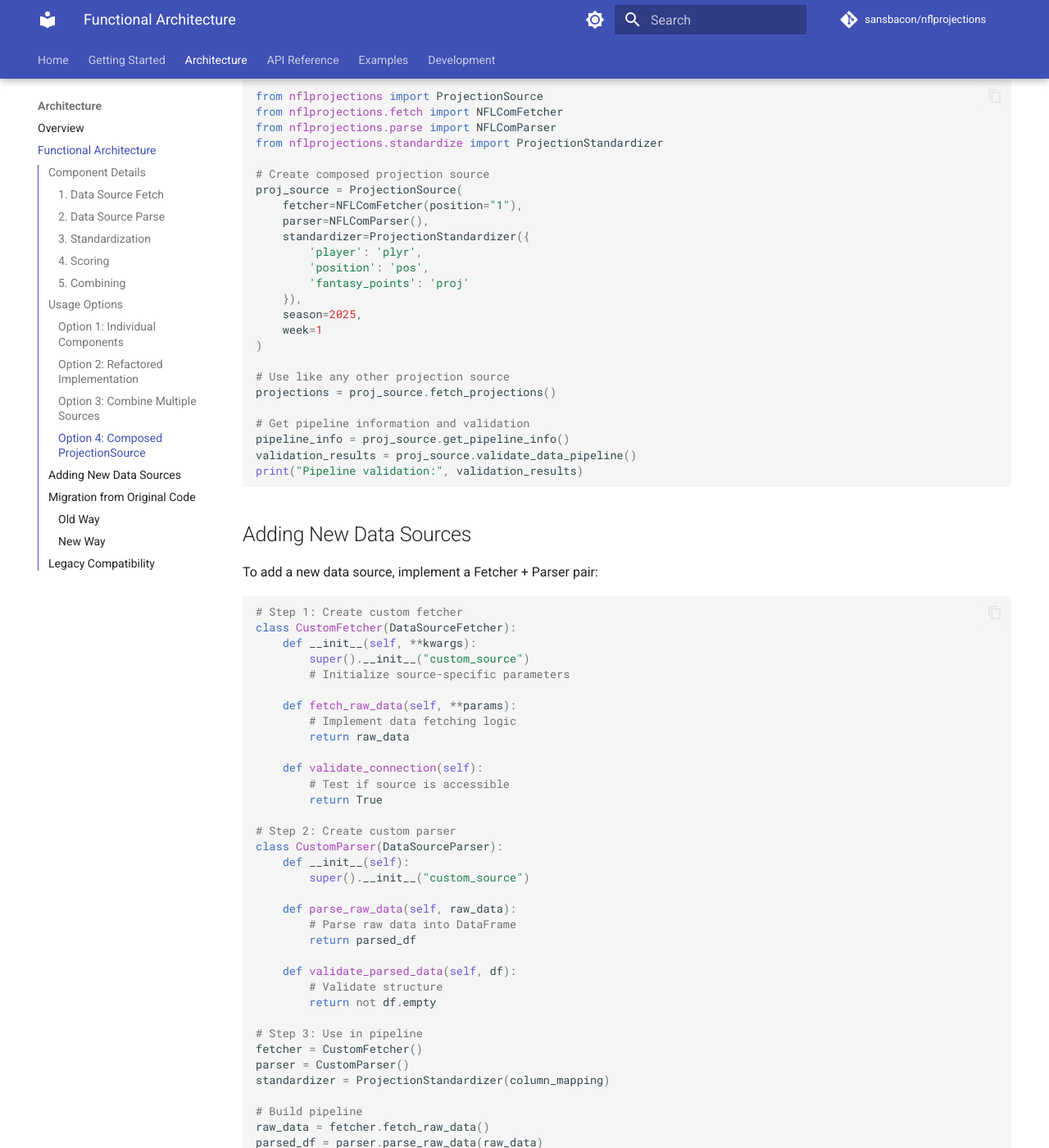
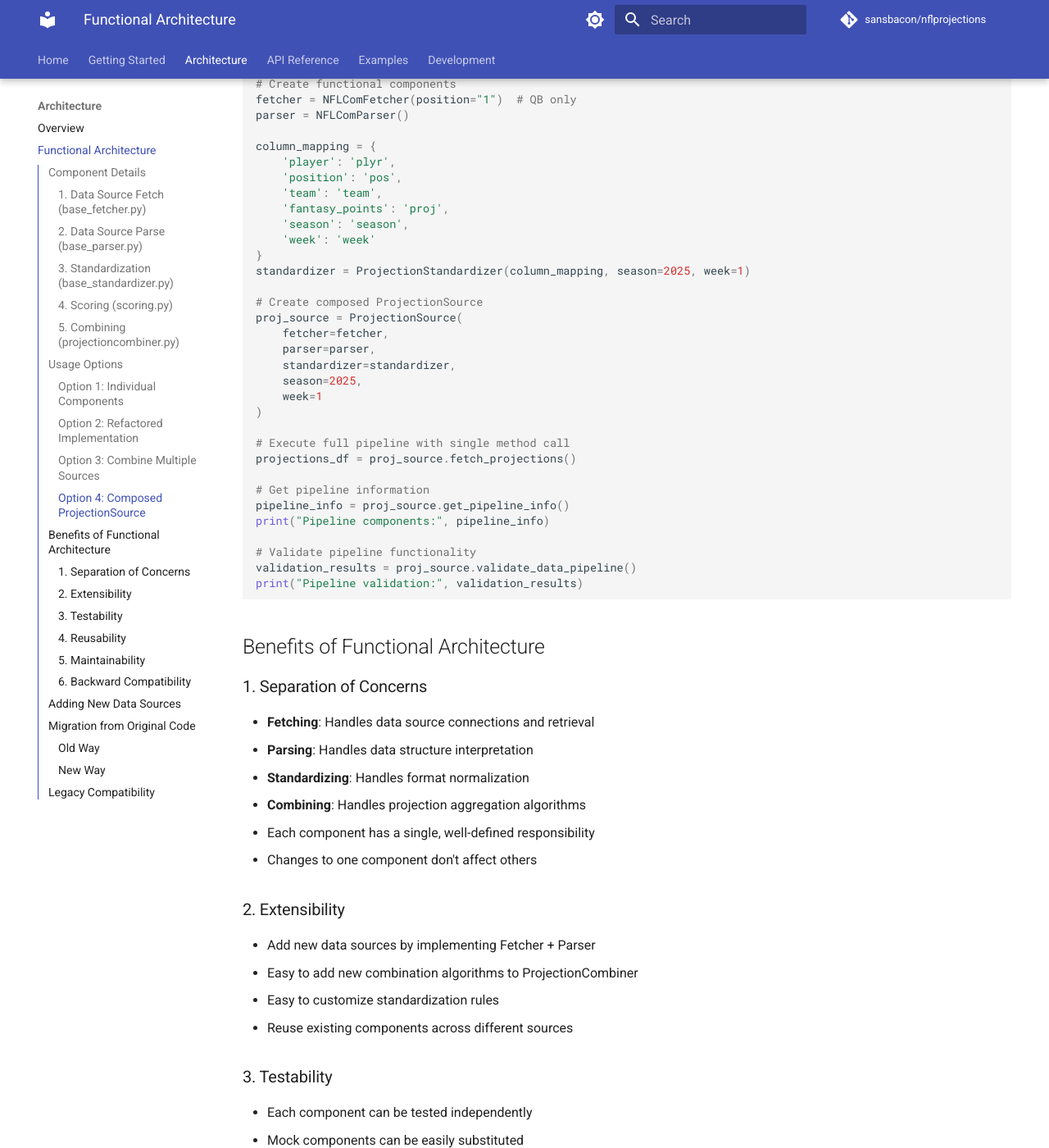
Before and after one commit to sansbacon/nflprojections, an MkDocs documentation site: the page built from docs/architecture/functional.md, in a window 1280 px wide and 1400 px high, scrolled down 4365 px. Shown: the whole window at 82% size. Built offline with MkDocs 1.6.1 and Material for MkDocs 9.7.7, drawn with Linux system fonts in a browser that asks for light colours; comment, search, counter and statistics services are not loaded; some of the changed text lies outside the part shown.

Commit message:
Update functional architecture documentation with demo content
Co-authored-by: sansbacon <2755657+sansbacon@users.noreply.github.com>

````diff
--- a/docs/architecture/functional.md
+++ b/docs/architecture/functional.md
@@ -1,10 +1,10 @@
 # Functional Architecture
 
-The NFLProjections package uses a functional architecture with clear separation of concerns. This page provides detailed implementation guidance for each component.
+The NFLProjections package uses a functional architecture with clear separation of concerns. This design provides modularity, testability, and extensibility through well-defined component interfaces.
 
 ## Component Details
 
-### 1. Data Source Fetch
+### 1. Data Source Fetch (`base_fetcher.py`)
 
 **Purpose**: Handles retrieving raw data from different sources (web APIs, files, databases)
 
@@ -19,13 +19,13 @@ The NFLProjections package uses a functional architecture with clear separation
 
 **Example Usage**:
 ```python
-from nflprojections.fetch import NFLComFetcher
+from nflprojections import NFLComFetcher
 
 fetcher = NFLComFetcher(position="1")  # QB only
 raw_html = fetcher.fetch_raw_data(season=2025)
 ```
 
-### 2. Data Source Parse
+### 2. Data Source Parse (`base_parser.py`)
 
 **Purpose**: Handles parsing raw data into structured DataFrames
 
@@ -41,13 +41,13 @@ raw_html = fetcher.fetch_raw_data(season=2025)
 
 **Example Usage**:
 ```python
-from nflprojections.parse import NFLComParser
+from nflprojections import NFLComParser
 
 parser = NFLComParser()
 df = parser.parse_raw_data(raw_html)
 ```
 
-### 3. Standardization
+### 3. Standardization (`base_standardizer.py`)
 
 **Purpose**: Handles converting parsed data to common format across all sources
 
@@ -63,7 +63,7 @@ df = parser.parse_raw_data(raw_html)
 
 **Example Usage**:
 ```python
-from nflprojections.standardize import ProjectionStandardizer
+from nflprojections import ProjectionStandardizer
 
 column_mapping = {
     'player': 'plyr',
@@ -78,7 +78,7 @@ standardizer = ProjectionStandardizer(column_mapping, season=2025, week=1)
 standardized_df = standardizer.standardize(parsed_df)
 ```
 
-### 4. Scoring
+### 4. Scoring (`scoring.py`)
 
 **Purpose**: Handles applying fantasy scoring rules to statistical data
 
@@ -88,51 +88,50 @@ standardized_df = standardizer.standardize(parsed_df)
 
 **Example Usage**:
 ```python
-from nflprojections.scoring import StandardScoring, PPRScoring
+from nflprojections.scoring import Scorer
+from nflprojections.scoring_formats import StandardScoring
 
-# Standard scoring
-standard = StandardScoring()
-points = standard.calculate_points({
-    'passing_yards': 300,
-    'passing_tds': 2,
-    'rushing_yards': 50,
-    'rushing_tds': 1
-})
-
-# PPR scoring
-ppr = PPRScoring()
-ppr_points = ppr.calculate_points({
-    'receptions': 8,
-    'receiving_yards': 120,
-    'receiving_tds': 1
+scorer = Scorer(StandardScoring())
+fantasy_points = scorer.calculate_fantasy_points({
+    'pass_yd': 300,
+    'pass_td': 2,
+    'rush_yd': 50
 })
 ```
 
-### 5. Combining
+### 5. Combining (`projectioncombiner.py`)
 
-**Purpose**: Handles aggregating projections using various algorithms
+**Purpose**: Handles combining projections from multiple sources using various algorithms
 
 **Classes**:
-- `ProjectionCombiner`: Main combination engine
+- `ProjectionCombiner`: Main combiner class
 - `CombinationMethod`: Enum of available methods
+
+**Available Methods**:
+- `AVERAGE`: Simple average of all sources
+- `WEIGHTED_AVERAGE`: Weighted average with custom weights
+- `MEDIAN`: Median value across sources
+- `DROP_HIGH_LOW`: Average after removing highest and lowest
+- `CONFIDENCE_BANDS`: Average with confidence intervals
 
 **Example Usage**:
 ```python
-from nflprojections.combine import ProjectionCombiner, CombinationMethod
+from nflprojections import ProjectionCombiner, CombinationMethod
 
 combiner = ProjectionCombiner()
 
-# Average multiple projections
-combined = combiner.combine(
-    projections_list=[proj1, proj2, proj3],
+# Simple average
+combined = combiner.combine_projections(
+    [source1_df, source2_df, source3_df],
     method=CombinationMethod.AVERAGE
 )
 
-# Weighted average with custom weights
-weighted = combiner.combine(
-    projections_list=[proj1, proj2, proj3],
+# Weighted average
+weights = {'source_0': 0.5, 'source_1': 0.3, 'source_2': 0.2}
+combined = combiner.combine_projections(
+    [source1_df, source2_df, source3_df],
     method=CombinationMethod.WEIGHTED_AVERAGE,
-    weights=[0.5, 0.3, 0.2]
+    weights=weights
 )
 ```
 
@@ -143,9 +142,7 @@ weighted = combiner.combine(
 Use components separately for maximum control:
 
 ```python
-from nflprojections.fetch import NFLComFetcher
-from nflprojections.parse import NFLComParser
-from nflprojections.standardize import ProjectionStandardizer
+from nflprojections import NFLComFetcher, NFLComParser, ProjectionStandardizer
 
 # Step 1: Fetch
 fetcher = NFLComFetcher(position="1", stat_category="projectedStats")
@@ -217,74 +214,120 @@ print(f"Combined {len(combined_projections)} player projections")
 
 ### Option 4: Composed ProjectionSource
 
-Use the flexible ProjectionSource for custom pipelines:
+The `ProjectionSource` class now supports composition of functional components, providing a unified interface for the entire pipeline:
 
 ```python
 from nflprojections import ProjectionSource
-from nflprojections.fetch import NFLComFetcher
-from nflprojections.parse import NFLComParser
-from nflprojections.standardize import ProjectionStandardizer
+from nflprojections import NFLComFetcher, NFLComParser, ProjectionStandardizer
 
-# Create composed projection source
+# Create functional components
+fetcher = NFLComFetcher(position="1")  # QB only
+parser = NFLComParser()
+
+column_mapping = {
+    'player': 'plyr',
+    'position': 'pos',
+    'team': 'team',
+    'fantasy_points': 'proj',
+    'season': 'season',
+    'week': 'week'
+}
+standardizer = ProjectionStandardizer(column_mapping, season=2025, week=1)
+
+# Create composed ProjectionSource
 proj_source = ProjectionSource(
-    fetcher=NFLComFetcher(position="1"),
-    parser=NFLComParser(),
-    standardizer=ProjectionStandardizer({
-        'player': 'plyr',
-        'position': 'pos',
-        'fantasy_points': 'proj'
-    }),
+    fetcher=fetcher,
+    parser=parser,
+    standardizer=standardizer,
     season=2025,
     week=1
 )
 
-# Use like any other projection source
-projections = proj_source.fetch_projections()
+# Execute full pipeline with single method call
+projections_df = proj_source.fetch_projections()
 
-# Get pipeline information and validation
+# Get pipeline information
 pipeline_info = proj_source.get_pipeline_info()
+print("Pipeline components:", pipeline_info)
+
+# Validate pipeline functionality
 validation_results = proj_source.validate_data_pipeline()
 print("Pipeline validation:", validation_results)
 ```
+
+## Benefits of Functional Architecture
+
+### 1. Separation of Concerns
+- **Fetching**: Handles data source connections and retrieval
+- **Parsing**: Handles data structure interpretation
+- **Standardizing**: Handles format normalization
+- **Combining**: Handles projection aggregation algorithms
+- Each component has a single, well-defined responsibility
+- Changes to one component don't affect others
+
+### 2. Extensibility
+- Add new data sources by implementing Fetcher + Parser
+- Easy to add new combination algorithms to ProjectionCombiner
+- Easy to customize standardization rules
+- Reuse existing components across different sources
+
+### 3. Testability
+- Each component can be tested independently
+- Mock components can be easily substituted
+- Pipeline validation at each step
+- Clear interfaces make it easy to understand relationships
+
+### 4. Reusability
+- Fetchers can be reused across different parsers
+- Standardizers can be reused across different sources
+- Combiners work with any standardized projection data
+- Components compose together flexibly
+
+### 5. Maintainability
+- Clear interfaces make relationships explicit
+- Configuration is centralized and explicit
+- Easier to debug problems in isolated components
+- Changes to one component don't affect others
+
+### 6. Backward Compatibility
+- Existing code continues to work without changes
+- Migration path available for new functionality
+- No breaking changes to existing APIs
+- Legacy ProjectionSource class maintains full compatibility
 
 ## Adding New Data Sources
 
 To add a new data source, implement a Fetcher + Parser pair:
 
 ```python
-# Step 1: Create custom fetcher
-class CustomFetcher(DataSourceFetcher):
-    def __init__(self, **kwargs):
-        super().__init__("custom_source")
-        # Initialize source-specific parameters
+from nflprojections import WebDataFetcher, HTMLTableParser
+
+class MySourceFetcher(WebDataFetcher):
+    def __init__(self):
+        super().__init__("my_source", "https://my-api.com/data")
 
     def fetch_raw_data(self, **params):
-        # Implement data fetching logic
-        return raw_data
+        # Custom fetching logic
+        return super().fetch_raw_data(**params)
 
-    def validate_connection(self):
-        # Test if source is accessible
-        return True
-
-# Step 2: Create custom parser
-class CustomParser(DataSourceParser):
-    def __init__(self):
-        super().__init__("custom_source")
-
+class MySourceParser(HTMLTableParser):
     def parse_raw_data(self, raw_data):
-        # Parse raw data into DataFrame
-        return parsed_df
+        # Custom parsing logic
+        return super().parse_raw_data(raw_data)
 
     def validate_parsed_data(self, df):
-        # Validate structure
+        # Custom validation logic
         return not df.empty
+```
 
-# Step 3: Use in pipeline
-fetcher = CustomFetcher()
-parser = CustomParser()
-standardizer = ProjectionStandardizer(column_mapping)
+Then use with the standard pipeline:
 
-# Build pipeline
+```python
+fetcher = MySourceFetcher()
+parser = MySourceParser()
+standardizer = ProjectionStandardizer(my_column_mapping, season=2025)
+
+# Execute pipeline
 raw_data = fetcher.fetch_raw_data()
 parsed_df = parser.parse_raw_data(raw_data)
 final_df = standardizer.standardize(parsed_df)
````
Also changed, not shown: docs/architecture/overview.md (+42 -17 lines).
